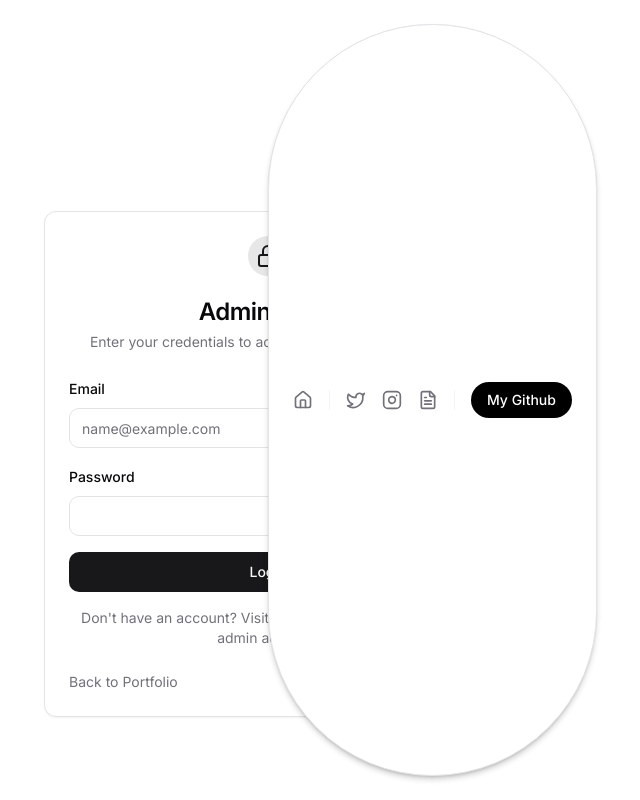
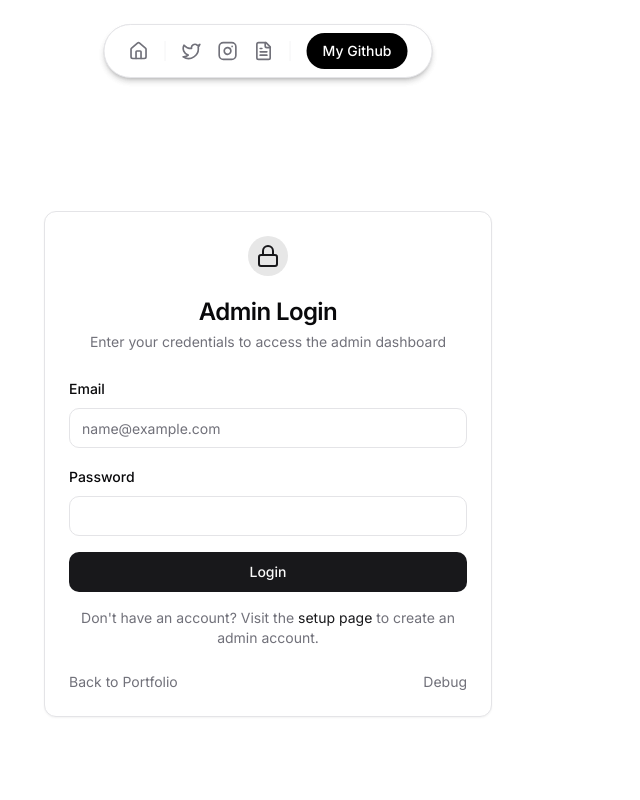
Before and after one commit to chukyobi/xsw-jay-portfolio, a Next.js app: page /admin/login in a window 1280 px wide. Shown: the top 800 px of the page, without its empty margins (372-1012 px from the left). Built offline with nearby package versions, Linux system fonts and the light colour scheme; no server answers.

Commit message:
Update navbar.tsx

```diff
--- a/components/navbar.tsx
+++ b/components/navbar.tsx
@@ -2,37 +2,14 @@
 
 import { Home, Twitter, Instagram, FileText } from "lucide-react"
 import Link from "next/link"
-import { useEffect, useState } from "react"
-import { motion } from "framer-motion"
 
 export function Navbar() {
-  const [hidden, setHidden] = useState(false)
-
-  useEffect(() => {
-    let lastScrollY = window.scrollY
-
-    const updateNavbar = () => {
-      if (window.scrollY > lastScrollY && window.scrollY > 50) {
-        setHidden(true) // Scroll Down -> Hide Navbar
-      } else {
-        setHidden(false) // Scroll Up -> Show Navbar
-      }
-      lastScrollY = window.scrollY
-    }
-
-    window.addEventListener("scroll", updateNavbar)
-    return () => window.removeEventListener("scroll", updateNavbar)
-  }, [])
-
   return (
-    <motion.div
-      animate={{ y: hidden ? 100 : 0 }}
-      transition={{ duration: 0.3, ease: "easeInOut" }}
-      className="fixed z-50 flex items-center space-x-4 px-6 py-2 bg-white border rounded-full shadow-md
-                  left-1/2 -translate-x-1/2
-                  top-6 md:top-6
-                  sm:bottom-6 sm:top-auto"
-    >
+    <div className="fixed z-50 flex items-center space-x-4 px-6 py-2 bg-white border rounded-full shadow-md
+                    left-1/2 -translate-x-1/2
+                    top-6 md:top-6 bottom-auto
+                    md:bottom-auto md:top-6
+                    sm:bottom-6 sm:top-auto">
       {/* Icons */}
       <Link href="/" className="text-muted-foreground hover:text-foreground">
         <Home className="w-5 h-5" />
@@ -57,6 +34,6 @@ export function Navbar() {
       >
         My Github
       </Link>
-    </motion.div>
+    </div>
   )
 }
```
